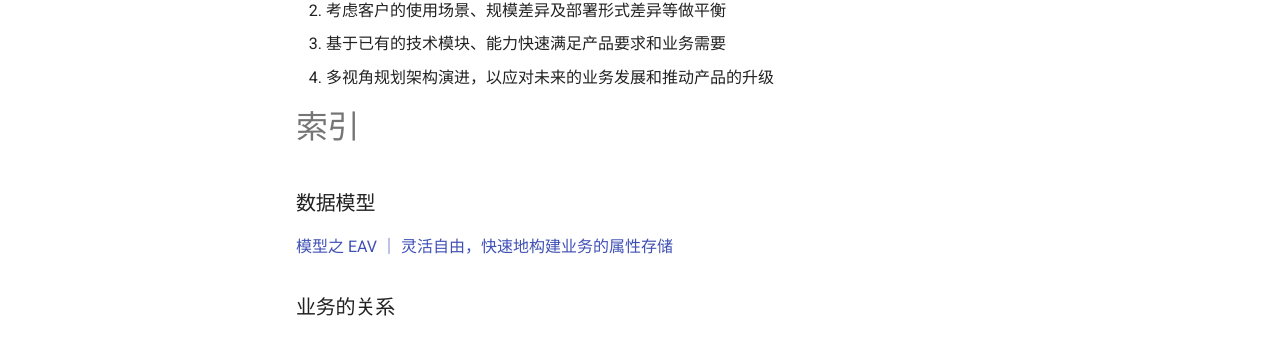
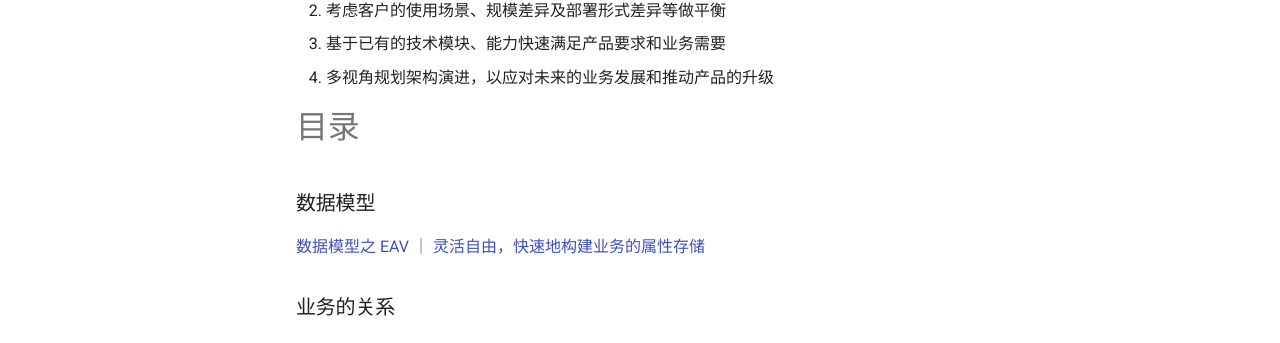
Before and after one commit to copuzzle/copuzzle.github.io, an MkDocs documentation site: the page built from docs/CS & Software/ea-index.md, in a window 1280 px wide and 1331 px high. Shown: the part 569-912 px from the top of the window. Built offline with MkDocs 1.6.1 and Material for MkDocs 9.7.7, drawn with Linux system fonts in a browser that asks for light colours.

Commit message:
auto add * for update

```diff
--- a/docs/CS & Software/ea-index.md
+++ b/docs/CS & Software/ea-index.md
@@ -18,10 +18,10 @@ tags: ["EA"]
 3. 基于已有的技术模块、能力快速满足产品要求和业务需要
 4. 多视角规划架构演进，以应对未来的业务发展和推动产品的升级
 
-# 索引
+# 目录
 
 ### 数据模型
- [模型之 EAV ｜ 灵活自由，快速地构建业务的属性存储 ](ea-model-design-eav.md)
+ [数据模型之 EAV ｜ 灵活自由，快速地构建业务的属性存储 ](ea-model-design-eav.md)
 
 
 ### 业务的关系
```
Also changed, not shown: docs/index.md (+1 -1 lines).
